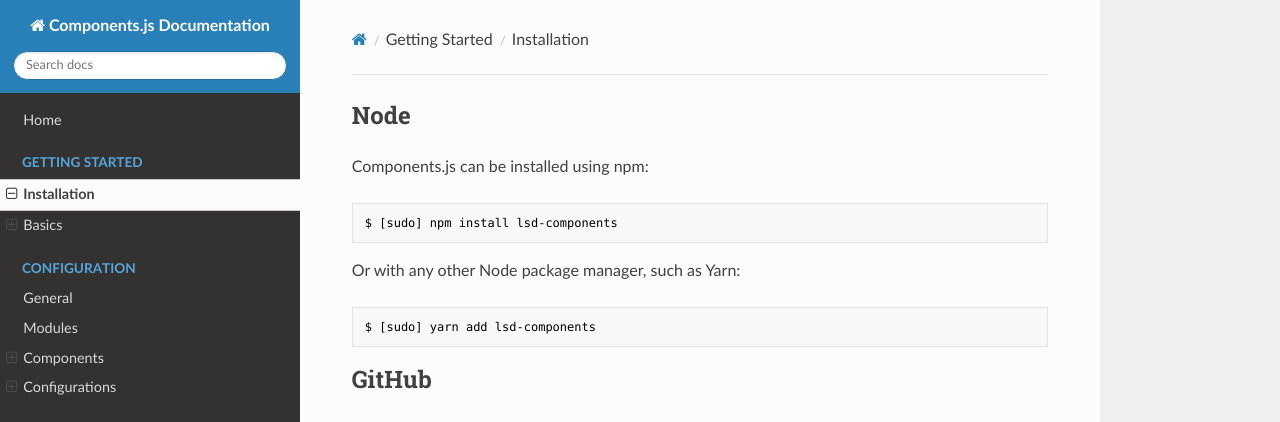
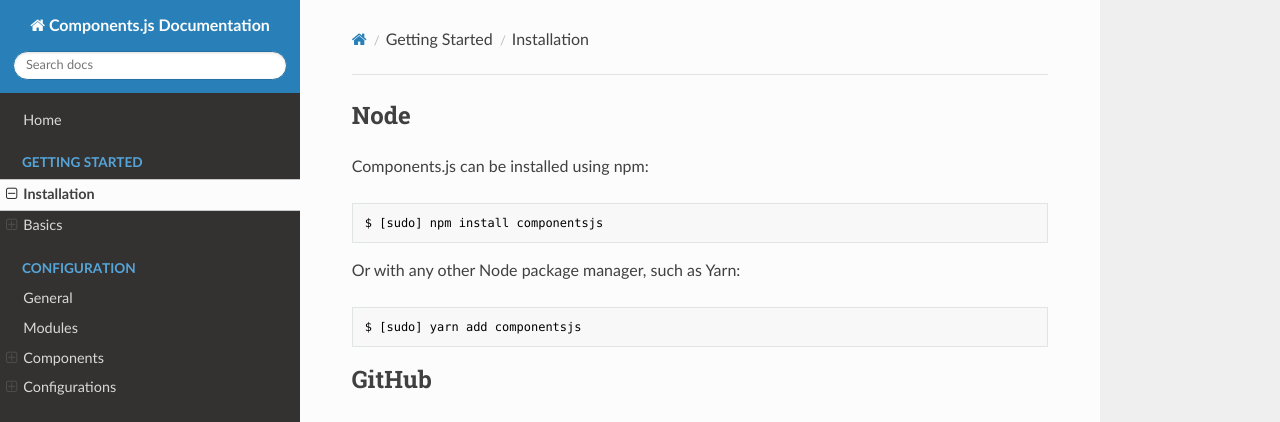
Before and after one commit to LinkedSoftwareDependencies/Documentation-Components.js, an MkDocs documentation site: the page built from docs/getting_started/installation.md, in a window 1280 px wide. Shown: the top 422 px of the page. Built offline with MkDocs 1.6.1, drawn with Linux system fonts in a browser that asks for light colours; nearby versions of some CDN libraries; old or Windows-style settings are respelled for this version of MkDocs.

Commit message:
Rename 'lsd-components' to 'componentsjs'

````diff
--- a/docs/getting_started/installation.md
+++ b/docs/getting_started/installation.md
@@ -2,13 +2,13 @@
 
 Components.js can be installed using npm:
 ```bash
-$ [sudo] npm install lsd-components
+$ [sudo] npm install componentsjs
 ```
 
 Or with any other Node package manager, such as Yarn:
 
 ```bash
-$ [sudo] yarn add lsd-components
+$ [sudo] yarn add componentsjs
 ```
 
 ## GitHub
--- a/package.json
+++ b/package.json
@@ -16,7 +16,7 @@
   "license": "MIT",
   "private": true,
   "dependencies": {
-    "lsd-components": "^1.0.4",
+    "componentsjs": "^2.0.0",
     "remark": "^8.0.0",
     "remark-html": "^6.0.1"
   }
````
Also changed, not shown: docs/getting_started/basics/workflow.md (+2 -2 lines), docs/index.md (+2 -2 lines), docs/loading/loader.md (+1 -1 lines), 1 other file.
